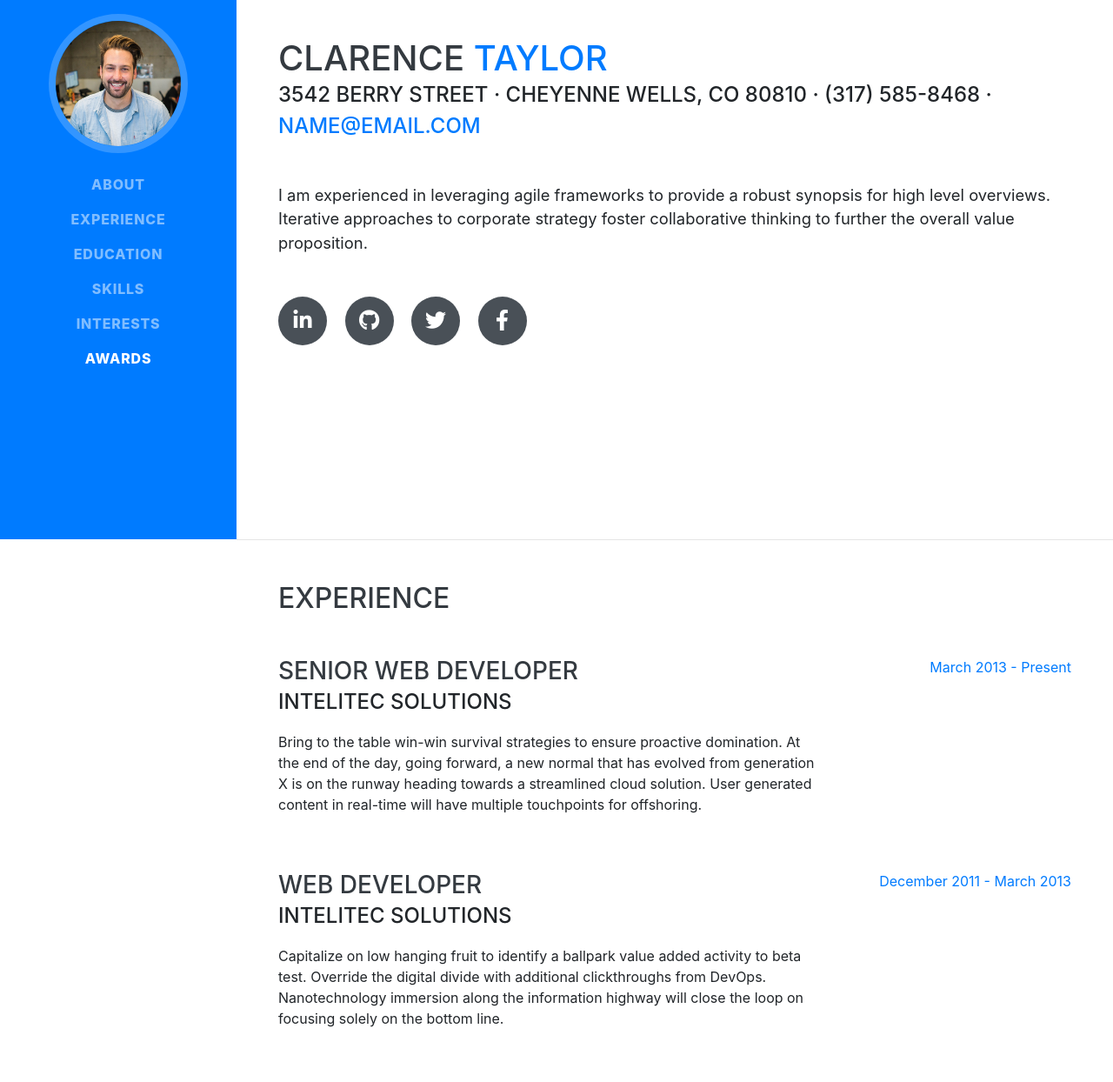
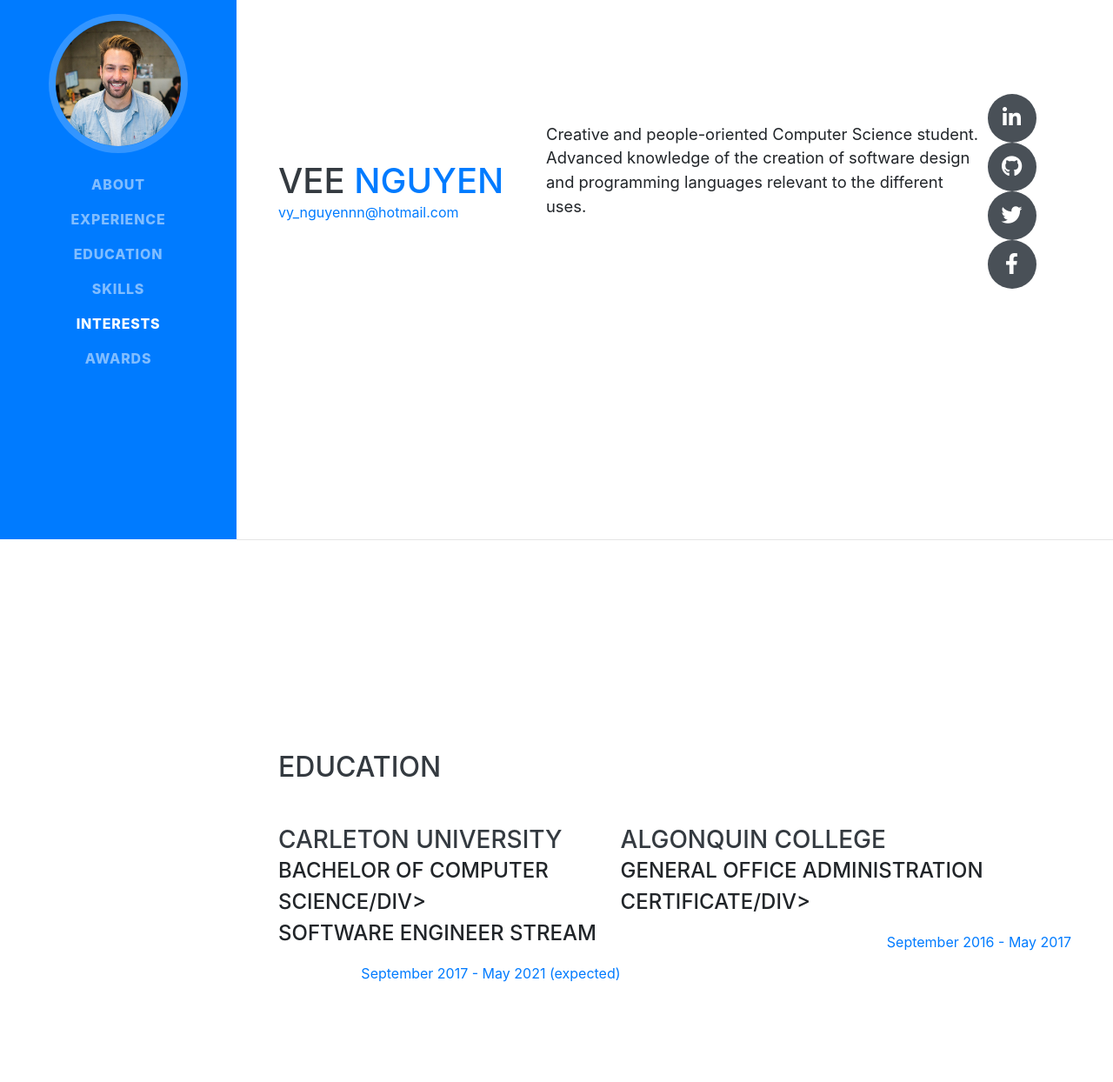
Before and after one commit to speedyroughe-vng/speedyroughe-vng.github.io, a website with bundled scripts: page index.html in a window 1280 px wide. Shown: the part 180-1424 px from the top of the page at 87% size. Built offline with nearby package versions, Linux system fonts and the light colour scheme; a web font is replaced by a local one.

Commit message:
Update index.html

```diff
--- a/index.html
+++ b/index.html
@@ -63,13 +63,12 @@
 
     <section class="resume-section p-3 p-lg-5 d-flex align-items-center" id="about">
       <div class="w-100">
-        <h1 class="mb-0">Clarence
-          <span class="text-primary">Taylor</span>
+        <h1 class="mb-0">Vee
+          <span class="text-primary">Nguyen</span>
         </h1>
-        <div class="subheading mb-5">3542 Berry Street · Cheyenne Wells, CO 80810 · (317) 585-8468 ·
-          <a href="mailto:name@email.com">name@email.com</a>
+          <a href="mailto:vy_nguyennn@hotmail.com">vy_nguyennn@hotmail.com</a>
         </div>
-        <p class="lead mb-5">I am experienced in leveraging agile frameworks to provide a robust synopsis for high level overviews. Iterative approaches to corporate strategy foster collaborative thinking to further the overall value proposition.</p>
+        <p class="lead mb-5">Creative and people-oriented Computer Science student. Advanced knowledge of the creation of software design and programming languages relevant to the different uses.</p>
         <div class="social-icons">
           <a href="#">
             <i class="fab fa-linkedin-in"></i>
@@ -89,7 +88,7 @@
 
     <hr class="m-0">
 
-    <section class="resume-section p-3 p-lg-5 d-flex justify-content-center" id="experience">
+<!--     <section class="resume-section p-3 p-lg-5 d-flex justify-content-center" id="experience">
       <div class="w-100">
         <h2 class="mb-5">Experience</h2>
 
@@ -141,7 +140,7 @@
 
     </section>
 
-    <hr class="m-0">
+    <hr class="m-0"> -->
 
     <section class="resume-section p-3 p-lg-5 d-flex align-items-center" id="education">
       <div class="w-100">
@@ -149,24 +148,22 @@
 
         <div class="resume-item d-flex flex-column flex-md-row justify-content-between mb-5">
           <div class="resume-content">
-            <h3 class="mb-0">University of Colorado Boulder</h3>
-            <div class="subheading mb-3">Bachelor of Science</div>
-            <div>Computer Science - Web Development Track</div>
-            <p>GPA: 3.23</p>
+            <h3 class="mb-0">Carleton University</h3>
+            <div class="subheading mb-3">Bachelor of Computer Science/div>
+            <div>Software Engineer stream</div>
           </div>
           <div class="resume-date text-md-right">
-            <span class="text-primary">August 2006 - May 2010</span>
+            <span class="text-primary">September 2017 - May 2021 (expected) </span>
           </div>
         </div>
 
         <div class="resume-item d-flex flex-column flex-md-row justify-content-between">
           <div class="resume-content">
-            <h3 class="mb-0">James Buchanan High School</h3>
-            <div class="subheading mb-3">Technology Magnet Program</div>
-            <p>GPA: 3.56</p>
+            <h3 class="mb-0">Algonquin College</h3>
+            <div class="subheading mb-3">General Office Administration Certificate/div>
           </div>
           <div class="resume-date text-md-right">
-            <span class="text-primary">August 2002 - May 2006</span>
+            <span class="text-primary">September 2016 - May 2017</span>
           </div>
         </div>
 
@@ -249,7 +246,7 @@
 
     <hr class="m-0">
 
-    <section class="resume-section p-3 p-lg-5 d-flex align-items-center" id="awards">
+<!--     <section class="resume-section p-3 p-lg-5 d-flex align-items-center" id="awards">
       <div class="w-100">
         <h2 class="mb-5">Awards &amp; Certifications</h2>
         <ul class="fa-ul mb-0">
@@ -281,7 +278,7 @@
             Place - James Buchanan High School - Hackathon 2005</li>
         </ul>
       </div>
-    </section>
+    </section> -->
 
   </div>
 
```
